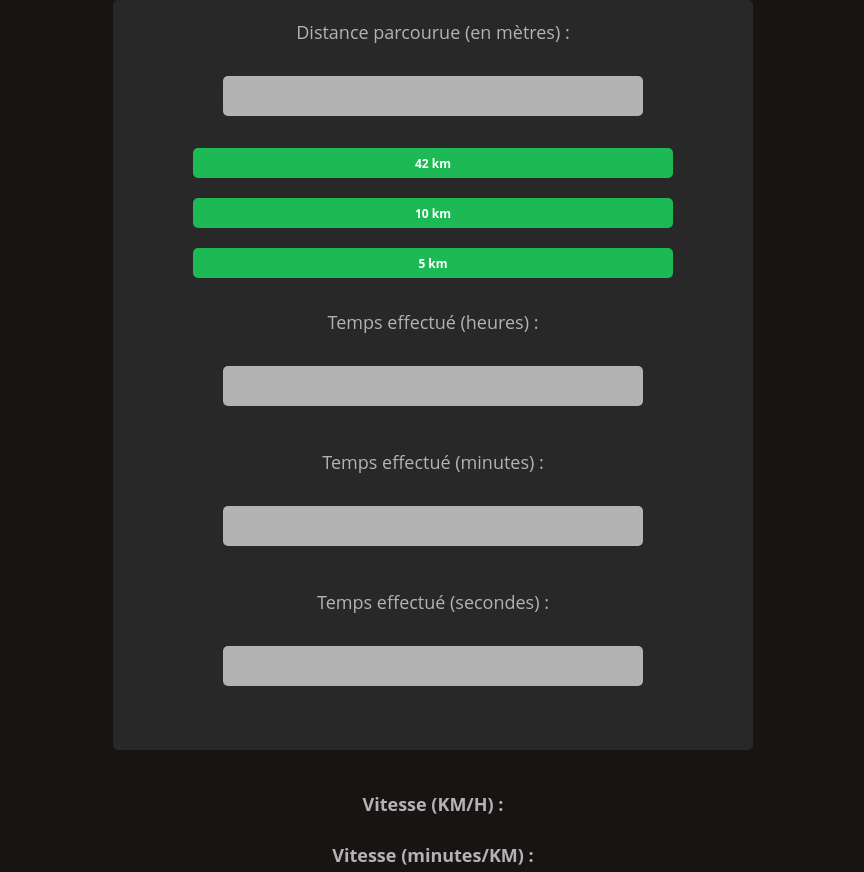
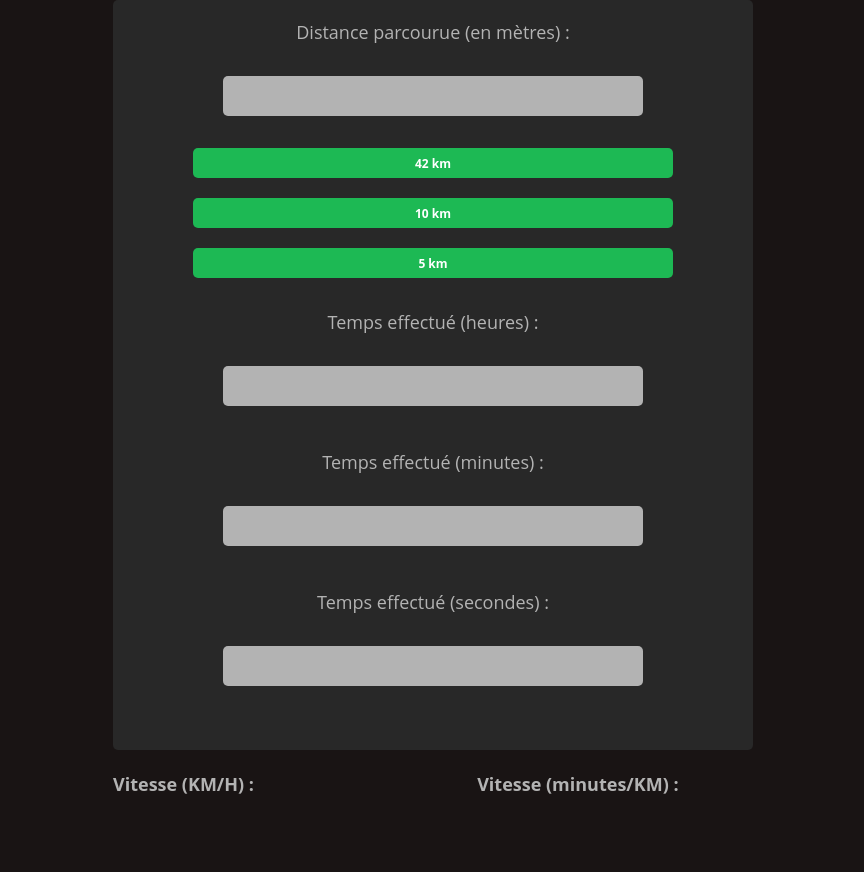
Before and after one commit to aguyonp/runing-calculator, a plain HTML site: page app/index.html in a window 1280 px wide. Shown: the part 69-941 px from the top of the page, without its empty margins (207-1071 px from the left). After the commit the page ends 870 px from the top, so only its background shows below. Drawn offline with Linux system fonts and the light colour scheme.

Commit message:
results changes

```diff
--- a/app/style.css
+++ b/app/style.css
@@ -70,9 +70,9 @@ form.input-data input[type="number"] {
 /* Style des résultats */
 .results {
     display: flex;
-    flex-direction: column;
-    align-items: center;
-    margin-top: 20px;
+    justify-content: space-between;
+    width: 50%;
+    margin: 0 auto;
 }
 
 .results strong {
@@ -113,6 +113,13 @@ form.input-data {
 .results {
   animation: fade-in 0.5s ease-in-out;
 }
+.results {
+    animation: fade-in 0.5s ease-in-out;
+    display: flex;
+    justify-content: space-between;
+    width: 50%;
+    margin: 0 auto;
+}
 
 @keyframes fade-in {
     from {
```
